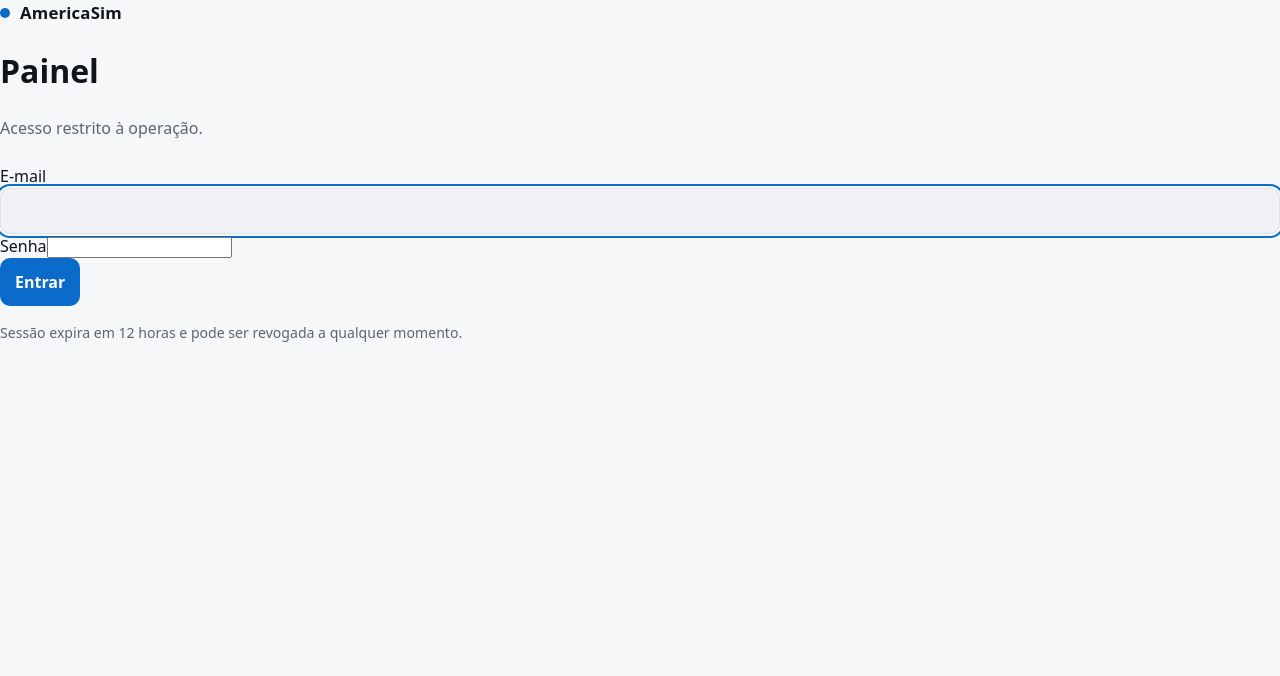
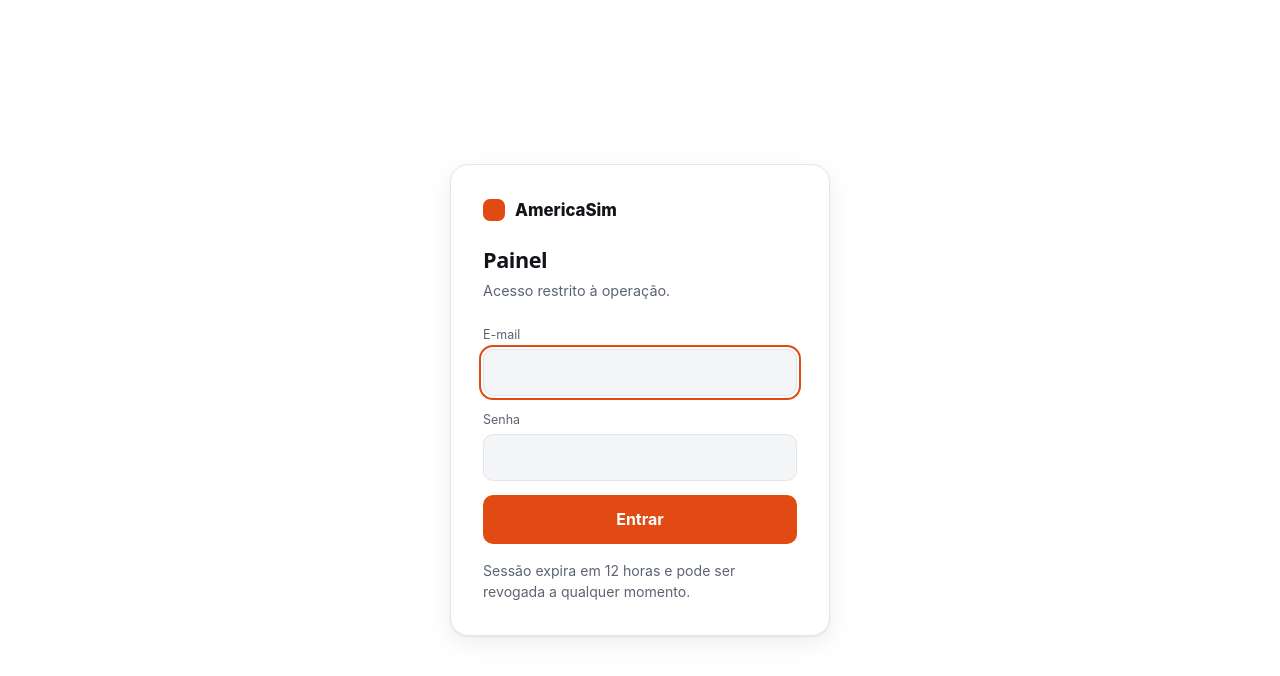
Before and after one commit to diogobsbastos/americasim-hub, a Next.js app: page /entrar in a window 1280 px wide. Shown: the top 676 px of the page. Built offline with nearby package versions, Linux system fonts and the light colour scheme; no server answers.

Commit message:
visual: tokens da direcao "Embarque" + estilos do painel
Direcao escolhida pelo Contratante em 18/08. Nenhuma cor fixa em componente:
trocar de direcao visual e trocar este arquivo, nao reescrever telas.

```diff
--- a/app/globals.css
+++ b/app/globals.css
@@ -1,56 +1,66 @@
-/* Tokens de tema — nenhuma cor fixa nos componentes. Claro e escuro saem daqui. */
+/* ============================================================================
+   Tokens de tema — identidade "Embarque" (direção 2, escolhida em 18/08/2026).
+   NENHUMA cor fixa nos componentes: tudo sai daqui. Trocar de direção visual
+   é trocar este bloco, não reescrever telas.
+   ========================================================================= */
 :root {
-  --fundo: #f6f7f9;
-  --superficie: #ffffff;
-  --superficie-2: #f0f2f5;
-  --borda: #dfe3e8;
-  --texto: #10151c;
-  --texto-fraco: #5b6672;
-  --marca: #0b6bcb;
-  --marca-forte: #0a5aad;
-  --marca-contraste: #ffffff;
-  --ok: #0e7a4d;
-  --alerta: #8a5b00;
-  --erro: #b3261e;
-  --sombra: 0 1px 2px rgba(16, 21, 28, 0.06), 0 8px 24px rgba(16, 21, 28, 0.06);
+  --fundo: #12141a;
+  --superficie: #1b1f27;
+  --superficie-2: #232833;
+  --borda: #2f3644;
+  --texto: #ffffff;
+  --texto-fraco: #9aa3af;
+  --marca: #ff5a1f;
+  --marca-forte: #ff7442;
+  --marca-contraste: #12141a;
+  --realce: #ffb703;
+  --ok: #00b37e;
+  --alerta: #ffb703;
+  --erro: #ff6b6b;
+  --sombra: 0 1px 2px rgba(0, 0, 0, 0.5), 0 10px 30px rgba(0, 0, 0, 0.35);
   --raio: 14px;
+  --fonte-titulo: "Archivo", ui-sans-serif, system-ui, -apple-system, "Segoe UI", Roboto, sans-serif;
+  --fonte-texto: "Inter", ui-sans-serif, system-ui, -apple-system, "Segoe UI", Roboto, sans-serif;
+  --fonte-mono: ui-monospace, SFMono-Regular, Menlo, Consolas, monospace;
 }
 
-@media (prefers-color-scheme: dark) {
+/* A direção Embarque nasceu escura. No claro vira preto sobre branco com o mesmo
+   laranja — mas o laranja sobre branco tem contraste fraco para texto corrido,
+   então no claro ele só aparece em botão e detalhe. */
+@media (prefers-color-scheme: light) {
   :root {
-    --fundo: #0d1117;
-    --superficie: #161b22;
-    --superficie-2: #1c232c;
-    --borda: #2a323c;
-    --texto: #e7edf3;
-    --texto-fraco: #9aa7b4;
-    --marca: #5aa9ff;
-    --marca-forte: #7cbcff;
-    --marca-contraste: #0d1117;
-    --ok: #4ec98a;
-    --alerta: #e3b341;
-    --erro: #ff7b72;
-    --sombra: 0 1px 2px rgba(0, 0, 0, 0.4), 0 8px 24px rgba(0, 0, 0, 0.35);
+    --fundo: #ffffff;
+    --superficie: #ffffff;
+    --superficie-2: #f4f5f7;
+    --borda: #e2e5ea;
+    --texto: #12141a;
+    --texto-fraco: #5c6472;
+    --marca: #e14a12;
+    --marca-forte: #c33f0d;
+    --marca-contraste: #ffffff;
+    --realce: #b07800;
+    --ok: #007d59;
+    --erro: #c0392b;
+    --sombra: 0 1px 2px rgba(18, 20, 26, 0.06), 0 8px 24px rgba(18, 20, 26, 0.07);
   }
 }
 
-* {
-  box-sizing: border-box;
-}
+* { box-sizing: border-box; }
 
-html,
-body {
+html, body {
   margin: 0;
   padding: 0;
   background: var(--fundo);
   color: var(--texto);
-  font-family: ui-sans-serif, system-ui, -apple-system, "Segoe UI", Roboto, Arial, sans-serif;
-  line-height: 1.5;
+  font-family: var(--fonte-texto);
+  line-height: 1.55;
   -webkit-font-smoothing: antialiased;
 }
 
+h1, h2, h3, .titulo { font-family: var(--fonte-titulo); letter-spacing: -0.02em; }
+
 code {
-  font-family: ui-monospace, SFMono-Regular, Menlo, Consolas, monospace;
+  font-family: var(--fonte-mono);
   font-size: 0.92em;
   background: var(--superficie-2);
   border: 1px solid var(--borda);
@@ -58,42 +68,58 @@ code {
   padding: 1px 6px;
 }
 
-a {
-  color: var(--marca);
+a { color: var(--marca); }
+
+input, select, textarea, button { font: inherit; }
+
+input[type="email"], input[type="password"], input[type="text"], input[type="search"], select {
+  width: 100%;
+  padding: 10px 12px;
+  border-radius: 10px;
+  border: 1px solid var(--borda);
+  background: var(--superficie-2);
+  color: var(--texto);
 }
 
-.wrap {
-  max-width: 960px;
-  margin: 0 auto;
-  padding: 32px 20px 64px;
+input:focus-visible, select:focus-visible, button:focus-visible, a:focus-visible {
+  outline: 2px solid var(--marca);
+  outline-offset: 2px;
 }
 
-.topo {
-  padding: 8px 0 24px;
+button {
+  padding: 11px 16px;
+  border-radius: 10px;
+  border: 1px solid transparent;
+  background: var(--marca);
+  color: var(--marca-contraste);
+  font-weight: 700;
+  cursor: pointer;
 }
+button:hover:not(:disabled) { background: var(--marca-forte); }
+button:disabled { opacity: 0.5; cursor: not-allowed; }
 
-.marca {
-  display: inline-flex;
-  align-items: center;
-  gap: 10px;
-  font-weight: 700;
-  font-size: 1.05rem;
-  letter-spacing: 0.01em;
-}
+.erro { color: var(--erro); font-size: 0.86rem; margin: 2px 0 0; }
+.nota { color: var(--texto-fraco); font-size: 0.88rem; margin: 16px 0 0; }
 
-.ponto {
-  width: 10px;
-  height: 10px;
-  border-radius: 50%;
-  background: var(--marca);
-  display: inline-block;
-}
+/* ===================== LOJA ===================== */
+
+.wrap { max-width: 1000px; margin: 0 auto; padding: 32px 20px 64px; }
+.topo { padding: 8px 0 24px; }
+
+.marca { display: inline-flex; align-items: center; gap: 10px; font-weight: 800; font-size: 1.05rem; }
+.ponto { width: 22px; height: 22px; border-radius: 7px; background: var(--marca); display: inline-block; }
 
 .chamada {
-  margin: 10px 0 0;
-  color: var(--texto-fraco);
-  font-size: 1.05rem;
+  font-family: var(--fonte-titulo);
+  font-weight: 800;
+  text-transform: uppercase;
+  font-size: clamp(1.8rem, 5vw, 2.6rem);
+  line-height: 1.05;
+  margin: 18px 0 8px;
 }
+.chamada em { font-style: normal; color: var(--marca); }
+
+.sub { color: var(--texto-fraco); margin: 0 0 26px; font-size: 1.02rem; }
 
 .faixa {
   background: var(--superficie-2);
@@ -103,29 +129,13 @@ a {
   padding: 12px 16px;
   margin: 0 0 24px;
   color: var(--texto-fraco);
-  font-size: 0.94rem;
+  font-size: 0.92rem;
 }
+.faixa strong { color: var(--texto); }
 
-.faixa strong {
-  color: var(--texto);
-}
+.produto h1 { font-size: 1.15rem; margin: 8px 0 6px; text-transform: uppercase; }
 
-.produto h1 {
-  font-size: 1.7rem;
-  margin: 8px 0 6px;
-  letter-spacing: -0.01em;
-}
-
-.sub {
-  color: var(--texto-fraco);
-  margin: 0 0 24px;
-}
-
-.grade {
-  display: grid;
-  grid-template-columns: repeat(auto-fit, minmax(260px, 1fr));
-  gap: 16px;
-}
+.grade { display: grid; grid-template-columns: repeat(auto-fit, minmax(250px, 1fr)); gap: 14px; }
 
 .plano {
   position: relative;
@@ -137,215 +147,120 @@ a {
   display: flex;
   flex-direction: column;
 }
+.plano.destaque { border-color: var(--marca); outline: 1px solid var(--marca); }
 
-.plano.destaque {
-  border-color: var(--marca);
+.selo {
+  position: absolute; top: -10px; left: 16px;
+  background: var(--marca); color: var(--marca-contraste);
+  font-size: 0.66rem; font-weight: 800; text-transform: uppercase;
+  letter-spacing: 0.08em; padding: 3px 9px; border-radius: 999px;
 }
 
-.selo {
-  position: absolute;
-  top: -10px;
-  left: 16px;
-  background: var(--marca);
-  color: var(--marca-contraste);
-  font-size: 0.72rem;
-  font-weight: 700;
-  text-transform: uppercase;
-  letter-spacing: 0.04em;
-  padding: 3px 8px;
-  border-radius: 999px;
+.volume { font-family: var(--fonte-titulo); }
+.volume strong { font-size: 1.9rem; font-weight: 800; display: block; line-height: 1; }
+.volume span { color: var(--texto-fraco); font-size: 0.82rem; font-family: var(--fonte-texto); }
+
+.cobertura { color: var(--texto-fraco); font-size: 0.8rem; margin: 8px 0 0; }
+
+.preco { font-family: var(--fonte-titulo); font-size: 1.5rem; font-weight: 800; margin: 14px 0 4px; color: var(--realce); }
+.estoque { font-size: 0.82rem; margin: 0 0 14px; }
+.estoque.sim { color: var(--ok); }
+.estoque.nao { color: var(--texto-fraco); }
+
+.compra { display: flex; flex-direction: column; gap: 8px; margin-top: auto; }
+.rotulo { font-size: 0.78rem; color: var(--texto-fraco); }
+
+.sku { color: var(--texto-fraco); font-size: 0.7rem; margin: 12px 0 0; font-family: var(--fonte-mono); }
+
+.aviso {
+  background: var(--superficie); border: 1px solid var(--borda);
+  border-radius: var(--raio); padding: 28px; box-shadow: var(--sombra);
+}
+.aviso h1 { margin: 0 0 8px; font-size: 1.3rem; }
+
+.pedido-meta { margin: 16px 0 24px; }
+.linha {
+  display: flex; justify-content: space-between; align-items: center;
+  gap: 16px; padding: 10px 0; border-bottom: 1px solid var(--borda);
+}
+.linha span { color: var(--texto-fraco); font-size: 0.88rem; }
+.linha code { word-break: break-all; text-align: right; }
+
+.esim {
+  background: var(--superficie); border: 1px solid var(--borda);
+  border-radius: var(--raio); padding: 24px; box-shadow: var(--sombra); margin-top: 8px;
+}
+.qr { display: block; margin: 0 auto 20px; background: #ffffff; padding: 12px; border-radius: 12px; max-width: 100%; height: auto; }
+.botoes { display: flex; flex-wrap: wrap; gap: 10px; margin: 20px 0 0; }
+.botao {
+  display: inline-block; padding: 11px 16px; border-radius: 10px;
+  background: var(--marca); color: var(--marca-contraste); font-weight: 700; text-decoration: none;
+}
+.botao.secundario { background: var(--superficie-2); color: var(--texto); border: 1px solid var(--borda); }
+
+.rodape { margin-top: 48px; padding-top: 20px; border-top: 1px solid var(--borda); color: var(--texto-fraco); font-size: 0.78rem; }
+
+/* ===================== PAINEL ===================== */
+
+.entrar-tela { min-height: 100vh; display: grid; place-items: center; padding: 24px; }
+.entrar-caixa {
+  width: 100%; max-width: 380px; background: var(--superficie);
+  border: 1px solid var(--borda); border-radius: 18px; padding: 32px; box-shadow: var(--sombra);
+}
+.entrar-caixa .marca { margin-bottom: 20px; }
+.entrar-caixa h1 { font-size: 1.35rem; margin: 0 0 4px; }
+.entrar-caixa .sub { font-size: 0.9rem; margin-bottom: 22px; }
+.entrar-caixa form { display: flex; flex-direction: column; gap: 14px; }
+.entrar-caixa label { font-size: 0.78rem; color: var(--texto-fraco); display: block; margin-bottom: 5px; }
+
+.pn { display: grid; grid-template-columns: 232px 1fr; min-height: 100vh; }
+@media (max-width: 860px) { .pn { grid-template-columns: 1fr; } }
+
+.pn-lado {
+  background: var(--superficie); border-right: 1px solid var(--borda);
+  padding: 22px 16px; display: flex; flex-direction: column; gap: 2px;
+}
+@media (max-width: 860px) { .pn-lado { border-right: none; border-bottom: 1px solid var(--borda); } }
+
+.pn-lado .marca { margin: 0 8px 16px; }
+.pn-grupo {
+  font-size: 0.66rem; text-transform: uppercase; letter-spacing: 0.12em;
+  color: var(--texto-fraco); margin: 18px 8px 6px; font-weight: 700;
+}
+.pn-item {
+  display: flex; align-items: center; justify-content: space-between; gap: 8px;
+  padding: 9px 10px; border-radius: 9px; text-decoration: none;
+  color: var(--texto); font-size: 0.92rem; font-weight: 500;
+}
+.pn-item:hover { background: var(--superficie-2); }
+.pn-item.ativo { background: var(--marca); color: var(--marca-contraste); font-weight: 700; }
+.pn-item.desligado { color: var(--texto-fraco); cursor: default; }
+.pn-item.desligado:hover { background: transparent; }
+.pn-item .breve {
+  font-size: 0.58rem; text-transform: uppercase; letter-spacing: 0.06em;
+  border: 1px solid var(--borda); border-radius: 999px; padding: 1px 6px; color: var(--texto-fraco);
 }
 
-.volume {
-  font-size: 1.25rem;
+.pn-rodape { margin-top: auto; padding: 14px 8px 0; border-top: 1px solid var(--borda); font-size: 0.8rem; }
+.pn-rodape .quem { color: var(--texto-fraco); margin-bottom: 8px; }
+.pn-rodape .quem b { color: var(--texto); display: block; font-size: 0.88rem; }
+.pn-sair {
+  background: transparent; border: 1px solid var(--borda); color: var(--texto-fraco);
+  width: 100%; padding: 8px; font-size: 0.82rem; font-weight: 600;
 }
+.pn-sair:hover { background: var(--superficie-2); color: var(--texto); }
 
-.volume strong {
-  font-size: 1.6rem;
-  letter-spacing: -0.02em;
-}
+.pn-conteudo { padding: 28px 32px 64px; max-width: 1200px; }
+@media (max-width: 860px) { .pn-conteudo { padding: 22px 18px 48px; } }
 
-.volume span {
-  color: var(--texto-fraco);
-}
+.pn-cabeca { margin-bottom: 26px; }
+.pn-cabeca h1 { font-size: 1.6rem; margin: 0 0 4px; text-transform: uppercase; }
+.pn-cabeca p { color: var(--texto-fraco); margin: 0; }
 
-.cobertura {
-  color: var(--texto-fraco);
-  font-size: 0.85rem;
-  margin: 6px 0 0;
-}
-
-.preco {
-  font-size: 1.5rem;
-  font-weight: 700;
-  margin: 14px 0 4px;
-  letter-spacing: -0.02em;
-}
-
-.estoque {
-  font-size: 0.85rem;
-  margin: 0 0 14px;
-}
-
-.estoque.sim {
-  color: var(--ok);
-}
-
-.estoque.nao {
-  color: var(--texto-fraco);
-}
-
-.compra {
-  display: flex;
-  flex-direction: column;
-  gap: 8px;
-  margin-top: auto;
-}
-
-.rotulo {
-  font-size: 0.8rem;
-  color: var(--texto-fraco);
-}
-
-input[type="email"] {
-  width: 100%;
-  padding: 10px 12px;
-  border-radius: 10px;
-  border: 1px solid var(--borda);
-  background: var(--superficie-2);
-  color: var(--texto);
-  font: inherit;
-}
-
-input[type="email"]:focus-visible,
-button:focus-visible,
-a:focus-visible {
-  outline: 2px solid var(--marca);
-  outline-offset: 2px;
-}
-
-button {
-  padding: 11px 14px;
-  border-radius: 10px;
-  border: 1px solid transparent;
-  background: var(--marca);
-  color: var(--marca-contraste);
-  font: inherit;
-  font-weight: 600;
-  cursor: pointer;
-}
-
-button:hover:not(:disabled) {
-  background: var(--marca-forte);
-}
-
-button:disabled {
-  opacity: 0.55;
-  cursor: not-allowed;
-}
-
-.erro {
-  color: var(--erro);
-  font-size: 0.85rem;
-  margin: 2px 0 0;
-}
-
-.sku {
-  color: var(--texto-fraco);
-  font-size: 0.72rem;
-  margin: 12px 0 0;
-  font-family: ui-monospace, SFMono-Regular, Menlo, Consolas, monospace;
-}
-
-.aviso {
-  background: var(--superficie);
-  border: 1px solid var(--borda);
-  border-radius: var(--raio);
-  padding: 28px;
-  box-shadow: var(--sombra);
-}
-
-.aviso h1 {
-  margin: 0 0 8px;
-  font-size: 1.3rem;
-}
-
-.pedido-meta {
-  margin: 16px 0 24px;
-}
-
-.linha {
-  display: flex;
-  justify-content: space-between;
-  align-items: center;
-  gap: 16px;
-  padding: 10px 0;
-  border-bottom: 1px solid var(--borda);
-}
-
-.linha span {
-  color: var(--texto-fraco);
-  font-size: 0.9rem;
-}
-
-.linha code {
-  word-break: break-all;
-  text-align: right;
-}
-
-.esim {
-  background: var(--superficie);
-  border: 1px solid var(--borda);
-  border-radius: var(--raio);
-  padding: 24px;
-  box-shadow: var(--sombra);
-  margin-top: 8px;
-}
-
-.qr {
-  display: block;
-  margin: 0 auto 20px;
-  background: #ffffff;
-  padding: 12px;
-  border-radius: 12px;
-  border: 1px solid var(--borda);
-  max-width: 100%;
-  height: auto;
-}
-
-.botoes {
-  display: flex;
-  flex-wrap: wrap;
-  gap: 10px;
-  margin: 20px 0 0;
-}
-
-.botao {
-  display: inline-block;
-  padding: 11px 16px;
-  border-radius: 10px;
-  background: var(--marca);
-  color: var(--marca-contraste);
-  font-weight: 600;
-  text-decoration: none;
-}
-
-.botao.secundario {
-  background: var(--superficie-2);
-  color: var(--texto);
-  border: 1px solid var(--borda);
-}
-
-.nota {
-  color: var(--texto-fraco);
-  font-size: 0.88rem;
-  margin: 16px 0 0;
-}
-
-.rodape {
-  margin-top: 48px;
-  padding-top: 20px;
-  border-top: 1px solid var(--borda);
-  color: var(--texto-fraco);
-  font-size: 0.8rem;
-}
+.cartoes { display: grid; grid-template-columns: repeat(auto-fit, minmax(190px, 1fr)); gap: 14px; }
+.cartao { background: var(--superficie); border: 1px solid var(--borda); border-radius: var(--raio); padding: 18px 20px; }
+.cartao .rot { font-size: 0.72rem; text-transform: uppercase; letter-spacing: 0.1em; color: var(--texto-fraco); }
+.cartao .val { font-family: var(--fonte-titulo); font-size: 1.9rem; font-weight: 800; line-height: 1.15; margin-top: 6px; }
+.cartao .pe { font-size: 0.8rem; color: var(--texto-fraco); }
+.cartao.perigo { border-color: var(--erro); }
+.cartao.perigo .val { color: var(--erro); }
```
